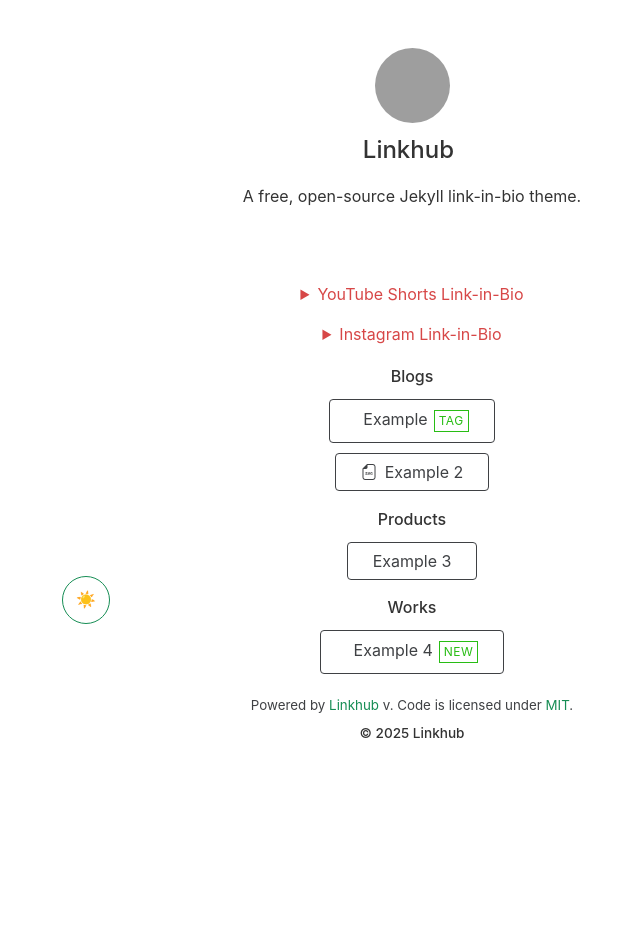
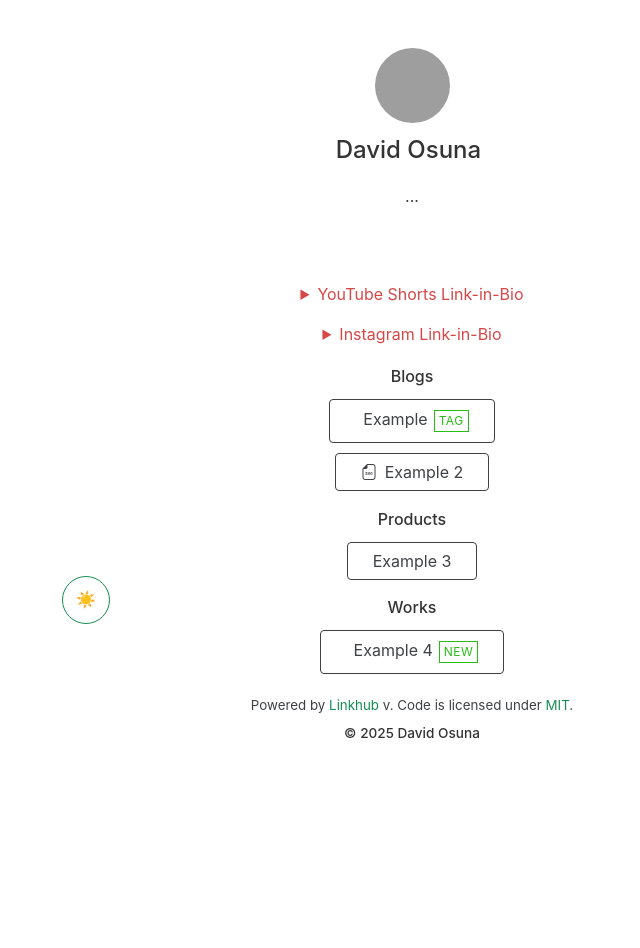
Before and after one commit to David-Lor/davidosuna-linktree, a Jekyll site: the page built from src/index.html, in a window 1280 px wide. Shown: the whole page, without its empty margins (228-868 px from the left). Built offline with Jekyll 4.4.1, drawn with Linux system fonts in a browser that asks for light colours; nearby versions of some CDN libraries; grey boxes are pictures that could not be loaded.

Commit message:
Update site config

```diff
--- a/src/_config.yml
+++ b/src/_config.yml
@@ -2,18 +2,15 @@
 theme: linkhub-jekyll-theme
 
 # Site Configuration
-name: Linkhub  # Name of your website
+name: David Osuna  # Name of your website
 tagline: Links  # Set your preferred page title
-description: A free, open-source Jekyll link-in-bio theme.  # Also used as a meta description
+description: ...
 favicon:
   path: https://i.ibb.co/SBRmBmt/favicon.png # Path / URL to the favicon of your website (e.g., 'assets/images/favicon.png')
   type: png # File format of image. Change according to your image. Supported types: https://developer.mozilla.org/en-US/docs/Web/Media/Formats/Image_types
 logo: https://picsum.photos/200.webp # Path / URL to the logo (e.g., 'assets/images/logo.png')
 url: https://link.example.com # URL of your website
-locale: en_GB # The value specifies the locale in which these tags are marked up. It follows the format `language_TERRITORY`.
-ga4: # Google Analytics 4 measurement ID, for e.g. G-XXXXXXX (optional). Remove it if it’s not needed.
-twitter:
-  username: UserName # Used for SEO
+locale: es_ES
 image:
   path: assets/images/example.jpg # Used for SEO (og:image, twitter:image)
   type: jpeg # File format of image.
```
